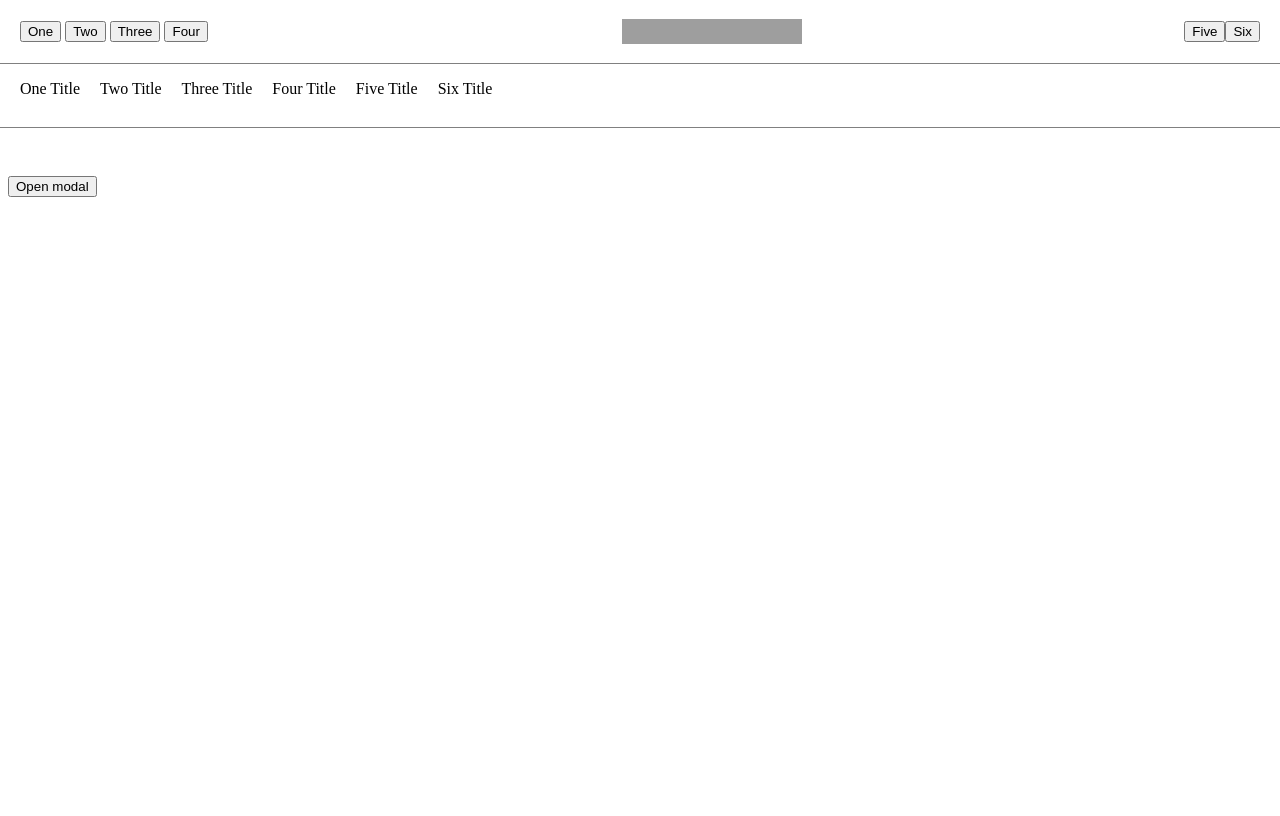
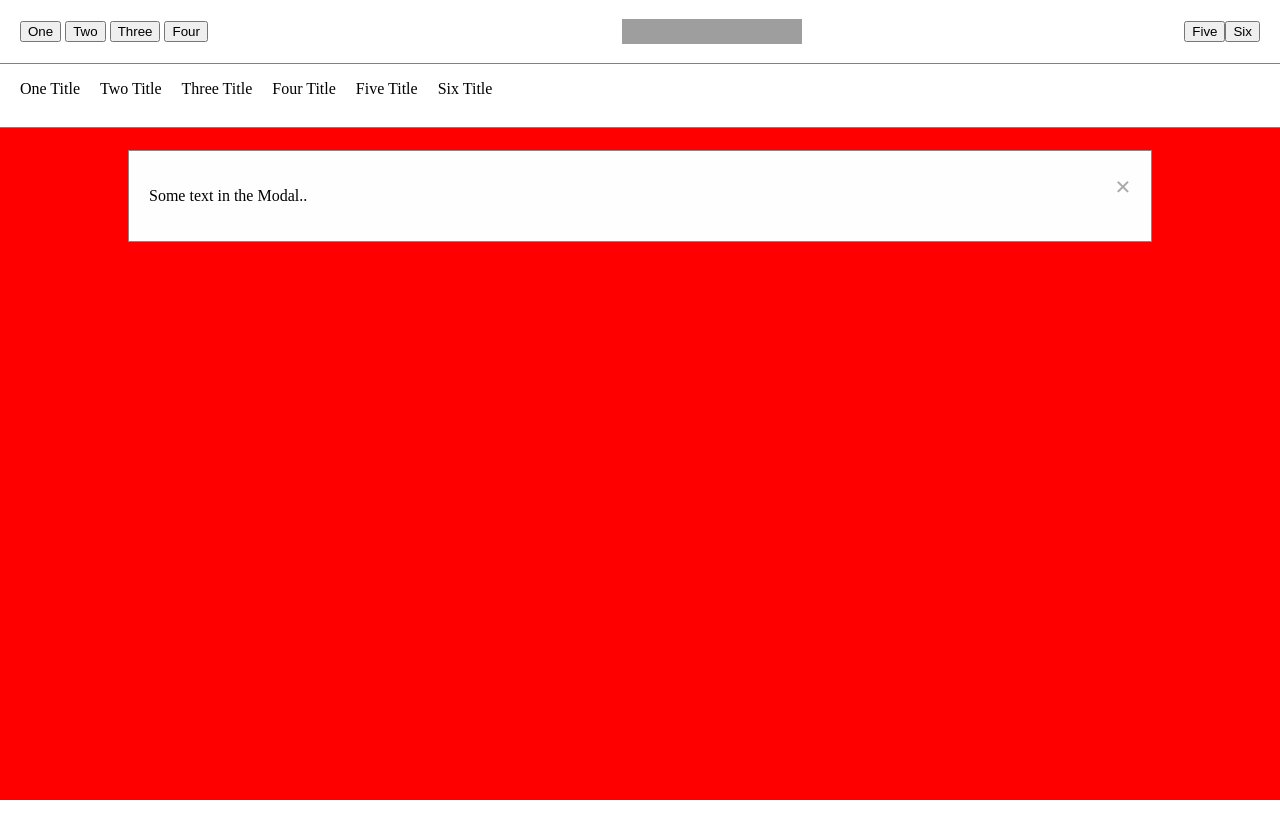
Before and after one commit to hugecodes/modals-demo, a plain HTML site: page visual.html in a window 1280 px wide. Both pictures are taken after a click on the button "Open modal". Drawn offline with Linux system fonts and the light colour scheme; grey boxes are pictures that could not be loaded.

Commit message:
modal setup, test setup

```diff
--- a/styles.css
+++ b/styles.css
@@ -39,22 +39,26 @@ body{
     justify-content: right;
 }
 
-.modal-content{
+.modal-main .content{
     padding-top: 10.5rem;
     overflow-y: auto;
     height: 100vh;
 }
 
 .modal-menu{
-    position: sticky;
-    z-index: 9;
+    position: fixed;
+    left: 0;
+    right: 0;
     min-height: 64px;
     padding: 0 20px;
     border-bottom: 1px solid gray;
+    background-color: white;
 }
 
 .secondary-nav{
     display: flex;
+    position: relative;
+    z-index: 9;
 }
 .secondary-nav ul{
     display: flex;
@@ -63,3 +67,40 @@ body{
     list-style: none;
     padding: 0;
 }
+
+.modal {
+    display: none;
+    background-color: red;
+    bottom: 0;
+    left: 0;
+    overflow: auto;
+    position: fixed;
+    right: 0;
+    top: 20px;
+    z-index: 6;
+  }
+
+  /* Modal Content */
+  .modal-content {
+    background-color: #fefefe;
+    margin: auto;
+    padding: 20px;
+    border: 1px solid #888;
+    width: 80%;
+    margin-top: 130px;
+  }
+
+  /* The Close Button */
+  .close {
+    color: #aaaaaa;
+    float: right;
+    font-size: 28px;
+    font-weight: bold;
+  }
+
+  .close:hover,
+  .close:focus {
+    color: #000;
+    text-decoration: none;
+    cursor: pointer;
+  }
--- a/visual.html
+++ b/visual.html
@@ -30,7 +30,7 @@
                 </div>
             </div>
             <section class="modal-menu">
-                <nav class="modal secondary-nav">
+                <nav class="secondary-nav">
                     <ul>
                         <li>One Title</li>
                         <li>Two Title</li>
@@ -42,13 +42,46 @@
                 </nav>
             </section>
         </header>
-        <main class="modal-content">
+        <main class="modal-main">
             <div class="content">
-                <button type="button">Open modal</button>
+                <button type="button" id="myBtn">Open modal</button>
+            </div>
+            <!-- modal -->
+            <div id="myModal" class="modal">
+                <div class="modal-content">
+                    <span class="close">&times;</span>
+                    <p>Some text in the Modal..</p>
+                </div>
             </div>
         </main>
+    </div>
+    <script>
+        // Get the modal
+        var modal = document.getElementById("myModal");
 
-    </div>
+        // Get the button that opens the modal
+        var btn = document.getElementById("myBtn");
+
+        // Get the <span> element that closes the modal
+        var span = document.getElementsByClassName("close")[0];
+
+        // When the user clicks the button, open the modal
+        btn.onclick = function() {
+        modal.style.display = "block";
+        }
+
+        // When the user clicks on <span> (x), close the modal
+        span.onclick = function() {
+        modal.style.display = "none";
+        }
+
+        // When the user clicks anywhere outside of the modal, close it
+        window.onclick = function(event) {
+        if (event.target == modal) {
+            modal.style.display = "none";
+        }
+        }
+    </script>
 </body>
 
 </html>
```
